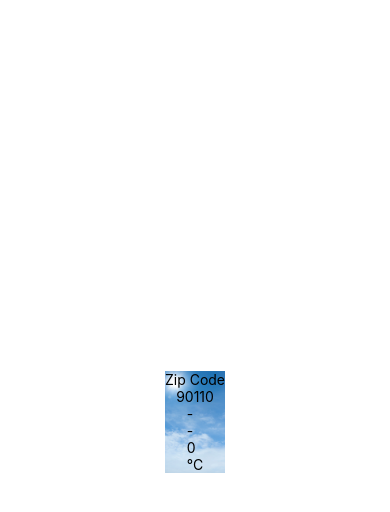
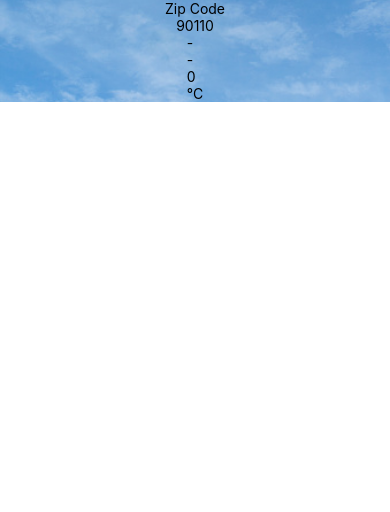
Before and after one commit to TrNz4869/lab-3SA04, a React Native app: screen / in a window 390 px wide. Shown: the top 512 px of the page. Built offline with nearby package versions, Linux system fonts and the light colour scheme.

Commit message:
edit background position

```diff
--- a/App.js
+++ b/App.js
@@ -16,10 +16,11 @@ export default function App() {
   );
 }
 const styles = StyleSheet.create({
-  container: {
-    flex: 1,
-    backgroundColor: '#fff',
-    alignItems: 'center',
-    justifyContent: 'center',
-  },
+
+    // container: {
+    //   flex: 1,
+    //   backgroundColor: '#fff',
+    //   alignItems: 'center',
+    //   justifyContent: 'center',
+    // },
 })
```
